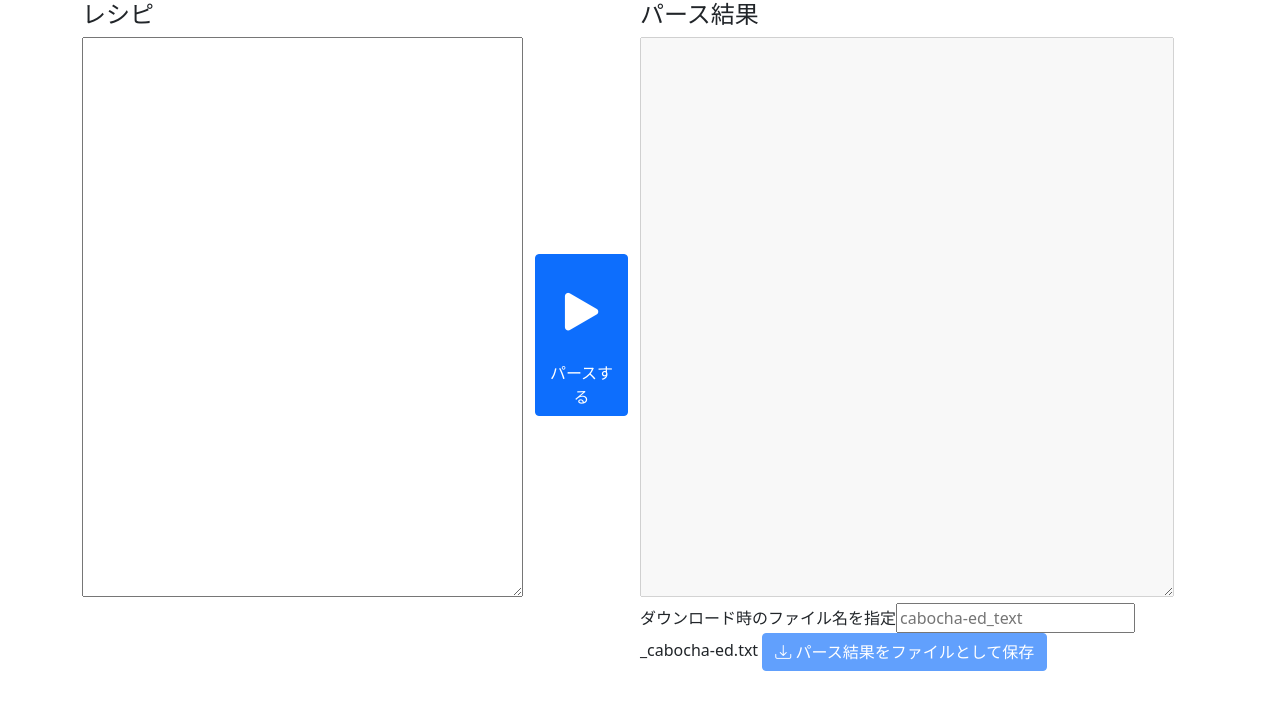
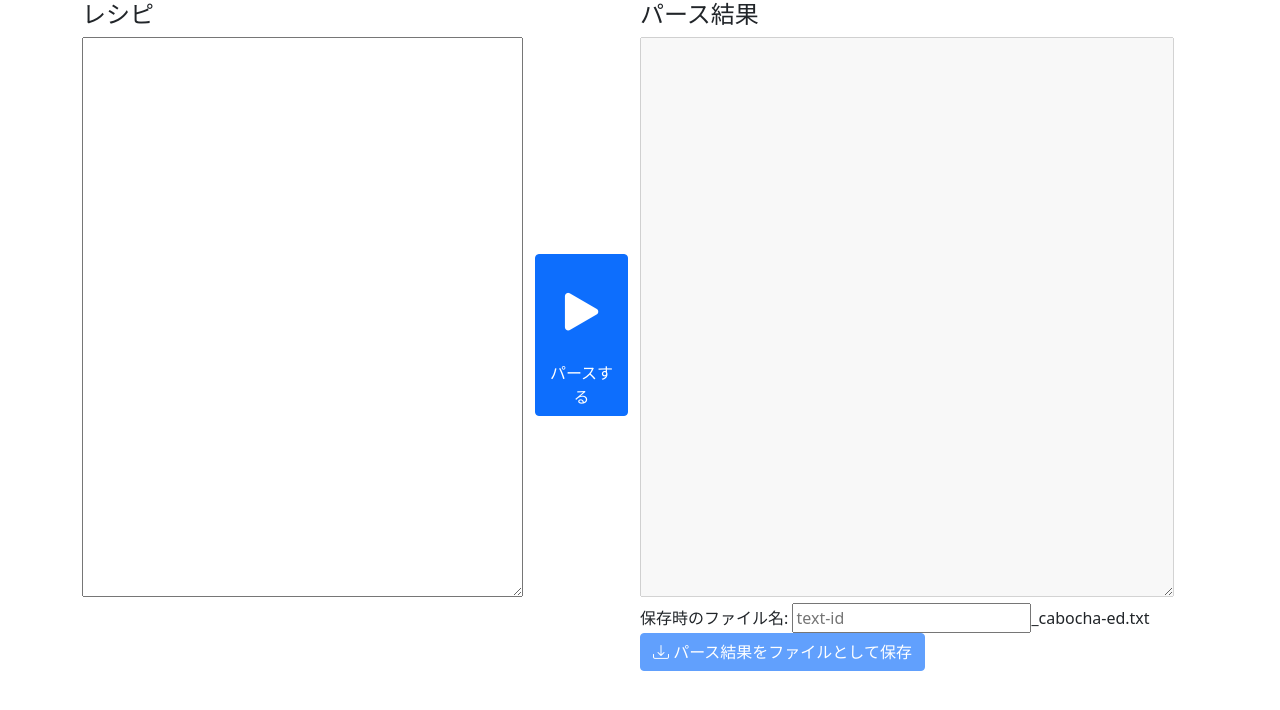
Before and after one commit to AtsushiHashimoto/cabocha-on-flask, a Flask app: page / in a window 1280 px wide. Shown: the top 710 px of the page. Run offline with Flask 2, Linux system fonts and the light colour scheme; some libraries are stand-ins or nearby versions.

Commit message:
basename placeholder

```diff
--- a/templates/index.html
+++ b/templates/index.html
@@ -24,7 +24,7 @@
                     <div class="col-6">
                         <h4>パース結果</h4>
                         <textarea disabled id="output_text" class="width100 height70"></textarea>
-                        <label>ダウンロード時のファイル名を指定</label><input id="basename" type="text" placeholder="cabocha-ed_text" />_cabocha-ed.txt
+                        <label>保存時のファイル名:&nbsp; </label><input id="basename" type="text" placeholder="text-id" />_cabocha-ed.txt
                         <button type="button" disabled id="download" class="btn btn-primary">
                             <i class="bi bi-download"></i> パース結果をファイルとして保存
                         </button>
```
